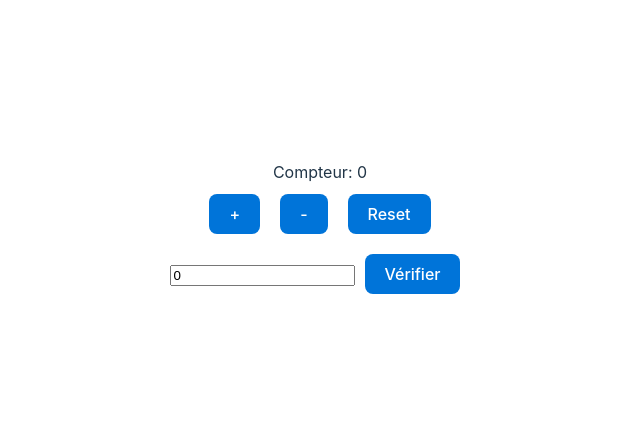
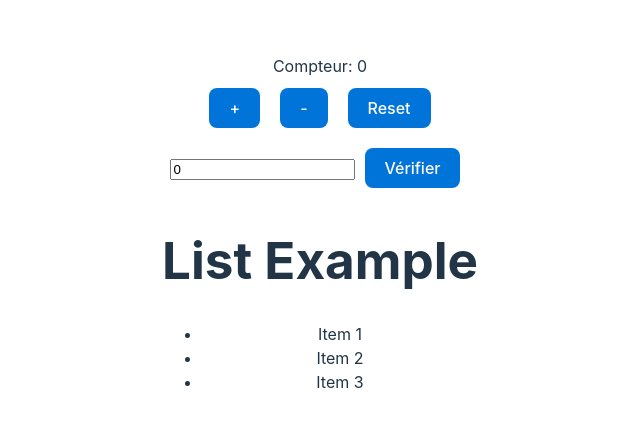
Before and after one commit to Hugo-Blois/toDoList-ReactApp, a React (Vite) app in the folder toDoList-ReactApp/: page / in a window 1280 px wide. Shown: the part 168-594 px from the top of the page, without its empty margins (320-960 px from the left). Built offline with nearby package versions, Linux system fonts and the light colour scheme.

Commit message:
Ajout de la liste avec les tâches

```diff
--- a/toDoList-ReactApp/src/App.tsx
+++ b/toDoList-ReactApp/src/App.tsx
@@ -1,10 +1,18 @@
 import { useEffect, useState } from 'react'
 import './App.css'
+import List from './List';
 import Button from './Button'
 
 function App() {
   const [count, setCount] = useState(0)
   const [age, setAge] = useState(0)
+
+  const itemList = [
+    { id: 1, content: 'Item 1' },
+    { id: 2, content: 'Item 2' },
+    { id: 3, content: 'Item 3' },
+  ];
+
   useEffect(() => {
     console.log("la nouvelle valeur du compteur est: " + count)
   }, [count]);
@@ -35,6 +43,10 @@ function App() {
       </div>
       <input type="number" placeholder='Age' value={age} onChange={ onChangeAge }></input>
       <Button label='Vérifier' onClick={verifyAge} />
+      <div className="App">
+      <h1>List Example</h1>
+      <List items={itemList} />
+    </div>
     </>
   )
 }
--- /dev/null
+++ b/toDoList-ReactApp/src/List.tsx
@@ -0,0 +1,24 @@
+// List.tsx
+
+import React from 'react';
+
+interface ListItem {
+  id: number;
+  content: string;
+}
+
+interface ListProps {
+  items: ListItem[];
+}
+
+const List: React.FC<ListProps> = ({ items }) => {
+  return (
+    <ul>
+      {items.map(item => (
+        <li key={item.id}>{item.content}</li>
+      ))}
+    </ul>
+  );
+};
+
+export default List;
```
